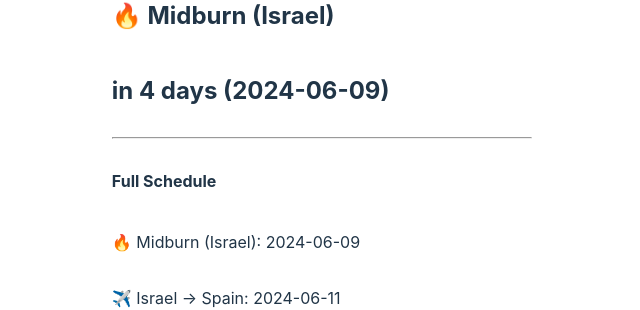
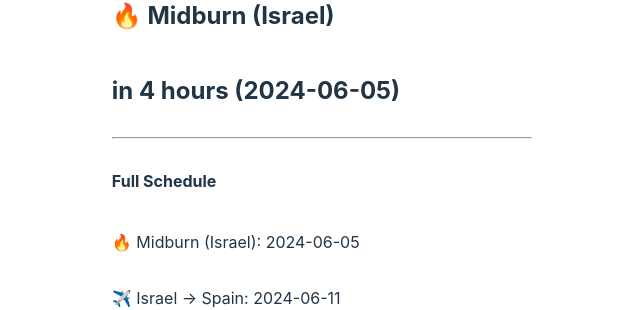
Before and after one commit to soof-golan/whereis.soofgolan.com, a React (Vite) app: page / in a window 1280 px wide. Shown: the part 380-690 px from the top of the page, without its empty margins (318-958 px from the left). Built offline with nearby package versions, Linux system fonts and the light colour scheme.

Commit message:
Update schedule

```diff
--- a/src/App.tsx
+++ b/src/App.tsx
@@ -13,7 +13,7 @@
     },
     {
         location: "🔥 Midburn (Israel)",
-        date: moment('2024-06-09')
+        date: moment('2024-06-05')
     },
     {
         location: "✈️ Israel -> Spain",
@@ -36,10 +36,6 @@
         date: moment('2024-07-08')
     },
     {
-        location: "👨‍💻 Berlin",
-        date: moment('2024-07-15')
-    },
-    {
         location: "✈️ Germany -> Sweden",
         date: moment('2024-07-21')
     },
@@ -54,6 +50,10 @@
     {
         location: "👨‍💻 Vienna",
         date: moment('2024-07-31')
+    },
+    {
+        location: "👨‍💻 Berlin",
+        date: moment('2024-08-12')
     },
     {
         location: "👨‍💻 Israel",
```
